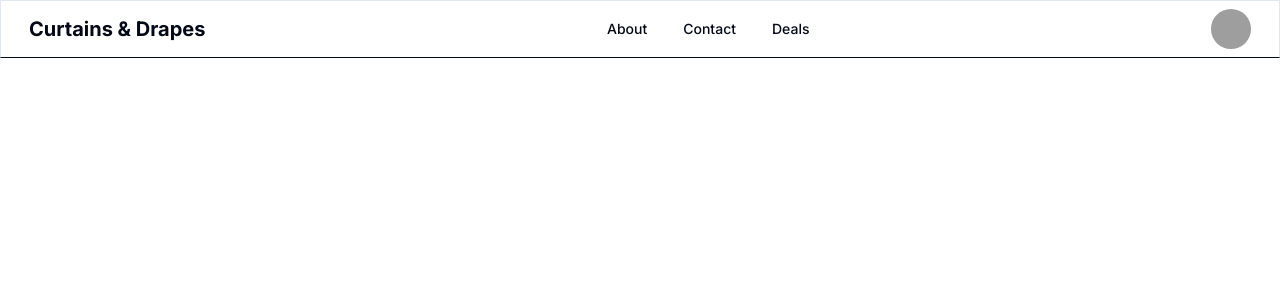
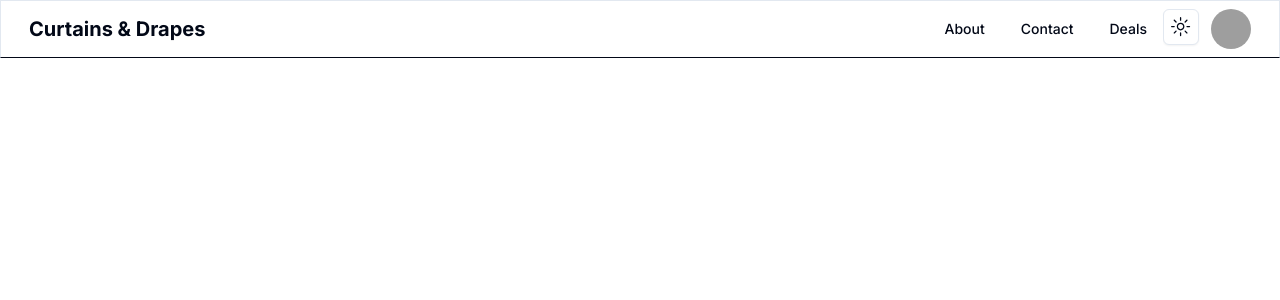
Before and after one commit to frustrated018/curtains-and-drapes, a Next.js app: page / in a window 1280 px wide. Shown: the top 300 px of the page. Built offline with nearby package versions, Linux system fonts and the light colour scheme; grey boxes are pictures that could not be loaded.

Commit message:
tried to add dark mode but getting hydration error

```diff
--- a/package.json
+++ b/package.json
@@ -18,6 +18,7 @@
     "class-variance-authority": "^0.7.0",
     "clsx": "^2.1.0",
     "next": "14.1.0",
+    "next-themes": "^0.2.1",
     "react": "^18",
     "react-dom": "^18",
     "react-icons": "^5.0.1",
--- a/src/app/layout.js
+++ b/src/app/layout.js
@@ -1,6 +1,6 @@
 import { Inter } from "next/font/google";
 import "./globals.css";
-
+import { ThemeProvider } from "@/components/theme-provider";
 const inter = Inter({ subsets: ["latin"] });
 
 export const metadata = {
@@ -11,7 +11,14 @@ export const metadata = {
 export default function RootLayout({ children }) {
   return (
     <html lang="en">
-      <body className={inter.className}>{children}</body>
+      <ThemeProvider
+        attribute="class"
+        defaultTheme="system"
+        enableSystem
+        disableTransitionOnChange
+      >
+        <body className={inter.className}>{children}</body>
+      </ThemeProvider>
     </html>
   );
 }
--- a/src/components/main-navbar/mainNav.jsx
+++ b/src/components/main-navbar/mainNav.jsx
@@ -7,14 +7,7 @@ import {
   DropdownMenuItem,
   DropdownMenuTrigger,
 } from "@/components/ui/dropdown-menu";
-import {
-  Sheet,
-  SheetContent,
-  SheetHeader,
-  SheetTitle,
-  SheetTrigger,
-} from "@/components/ui/sheet";
-
+import { Sheet, SheetContent, SheetTrigger } from "@/components/ui/sheet";
 import {
   NavigationMenu,
   NavigationMenuItem,
@@ -22,19 +15,17 @@ import {
   NavigationMenuList,
   navigationMenuTriggerStyle,
 } from "@/components/ui/navigation-menu";
-
 import Link from "next/link";
-
 import { GiHamburgerMenu } from "react-icons/gi";
-import { Button } from "@/components/ui/button";
+import { ThemeToggleButton } from "../theme-toggle-button/themeToggleButton";
 
 const MainNav = () => {
   return (
     <nav className="p-[.5rem] border border-b-foreground ">
-      <section className="flex justify-between items-center mx-5">
+      <section className="flex justify-normal items-center mx-5">
         {/* //* Logo */}
-        <Link href="/" className="text-xl font-bold hidden md:block">
-        Curtains & Drapes
+        <Link href="/" className="text-xl font-bold hidden md:block mr-auto">
+          Curtains & Drapes
         </Link>
 
         {/* //! Normal Nav Links */}
@@ -96,7 +87,8 @@ const MainNav = () => {
         </div>
 
         {/* //! Avatar from shadcn */}
-        <div className="flex justify-center">
+        <div className="flex justify-center gap-3">
+          <ThemeToggleButton />
           <DropdownMenu>
             <DropdownMenuTrigger>
               <Avatar>
--- /dev/null
+++ b/src/components/theme-provider.js
@@ -0,0 +1,7 @@
+"use client";
+
+import { ThemeProvider as NextThemeProvider } from "next-themes";
+
+export function ThemeProvider({ children }) {
+  return <NextThemeProvider>{children}</NextThemeProvider>;
+}
--- /dev/null
+++ b/src/components/theme-toggle-button/themeToggleButton.js
@@ -0,0 +1,40 @@
+"use client";
+
+import * as React from "react";
+import { MoonIcon, SunIcon } from "@radix-ui/react-icons";
+import { useTheme } from "next-themes";
+
+import { Button } from "@/components/ui/button";
+import {
+  DropdownMenu,
+  DropdownMenuContent,
+  DropdownMenuItem,
+  DropdownMenuTrigger,
+} from "@/components/ui/dropdown-menu";
+
+export function ThemeToggleButton() {
+  const { setTheme } = useTheme();
+
+  return (
+    <DropdownMenu>
+      <DropdownMenuTrigger asChild>
+        <Button variant="outline" size="icon">
+          <SunIcon className="h-[1.2rem] w-[1.2rem] rotate-0 scale-100 transition-all dark:-rotate-90 dark:scale-0" />
+          <MoonIcon className="absolute h-[1.2rem] w-[1.2rem] rotate-90 scale-0 transition-all dark:rotate-0 dark:scale-100" />
+          <span className="sr-only">Toggle theme</span>
+        </Button>
+      </DropdownMenuTrigger>
+      <DropdownMenuContent align="end">
+        <DropdownMenuItem onClick={() => setTheme("light")}>
+          Light
+        </DropdownMenuItem>
+        <DropdownMenuItem onClick={() => setTheme("dark")}>
+          Dark
+        </DropdownMenuItem>
+        <DropdownMenuItem onClick={() => setTheme("system")}>
+          System
+        </DropdownMenuItem>
+      </DropdownMenuContent>
+    </DropdownMenu>
+  );
+}
```
Also changed, not shown: 1 other file (tests, documents, lock files or other folders).
